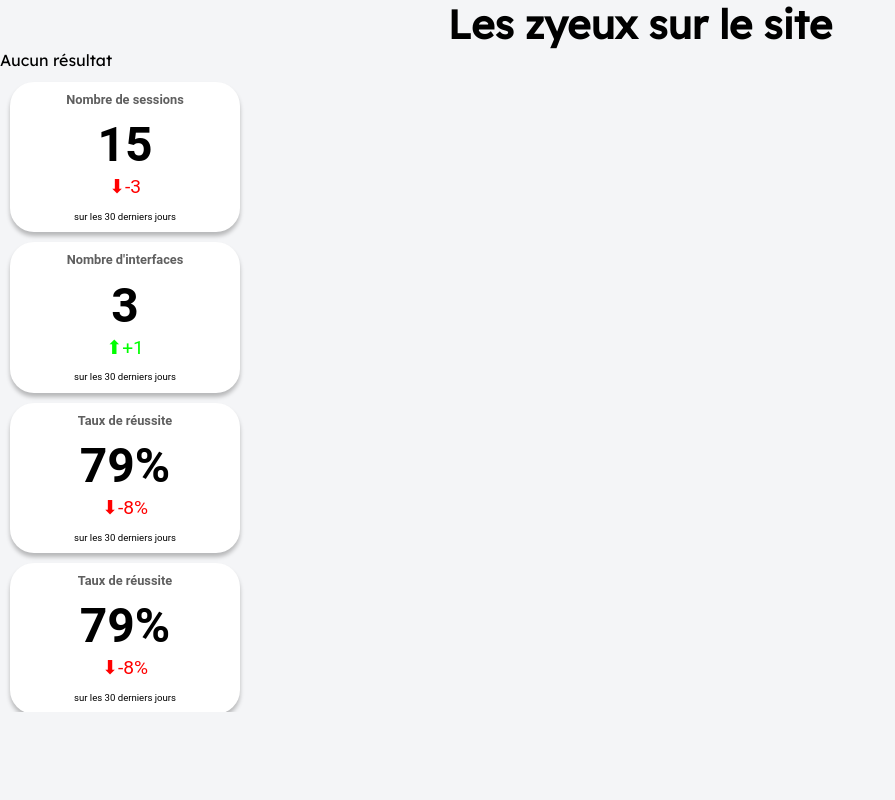
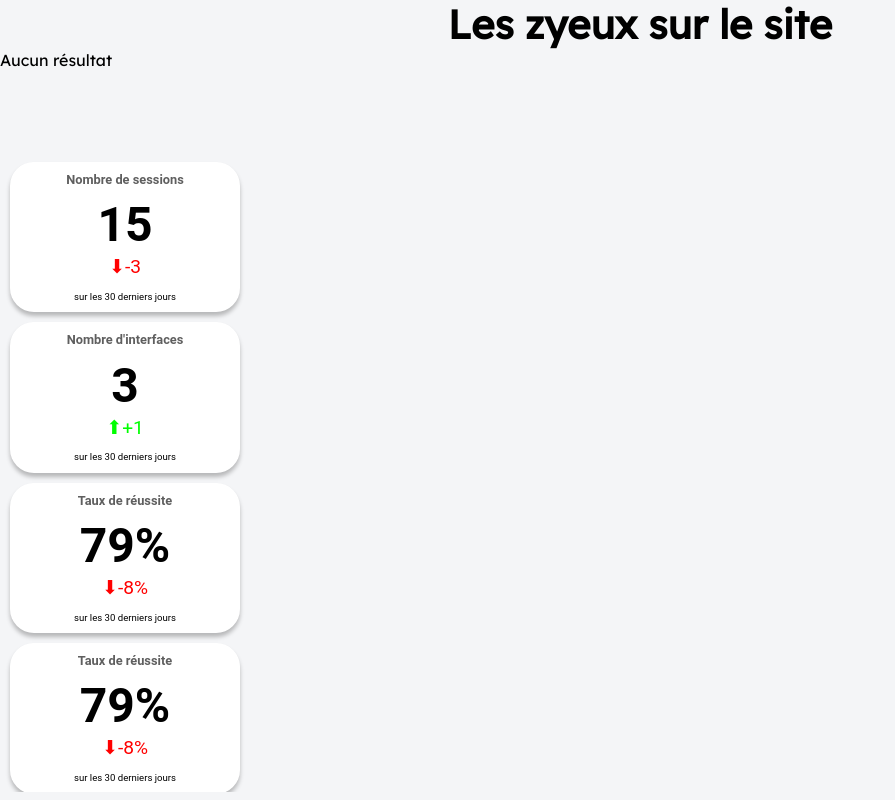
Before and after one commit to Pacefiregab/LesZieuxSurLeSite, a Symfony app: template symfony/templates/dashboard/index.html.twig in a window 1280 px wide. Shown: the whole page, without its empty margins (0-895 px from the left). Run offline with Twig, Linux system fonts and the light colour scheme; the template is opened without the code that fills it, so the values that code supplies are empty; some libraries are stand-ins or nearby versions.

Commit message:
adding id to cards + setting scroll area for stats card on dashboard

```diff
--- a/symfony/public/css/dashboard/card.css
+++ b/symfony/public/css/dashboard/card.css
@@ -31,8 +31,20 @@ div.card .info {
     margin-bottom: 8px;
 }
 
-div#dashboardStatsArea{
+div#dashboardStatsArea {
     width: fit-content;
     height: max(80vh);
-    overflow: hidden;
+    overflow-y: scroll;
+    margin-top: max(10vh)
 }
+
+div#dashboardStatsArea:before {
+    position: relative;
+    z-index: 2;
+
+    box-shadow: 0px 10px 10px -10px #000 inset;
+
+    height: 20px;
+    margin-bottom: -20px;
+    margin-right: 15px;
+}
--- a/symfony/templates/dashboard/card.html.twig
+++ b/symfony/templates/dashboard/card.html.twig
@@ -1,4 +1,4 @@
-<div class="card">
+<div class="card" id="{{ id }}">
     <h3>{{ title }}</h3>
     <span class="data">{{ data }}</span>
     {% if '+' in  evolution %}
--- a/symfony/templates/dashboard/index.html.twig
+++ b/symfony/templates/dashboard/index.html.twig
@@ -4,16 +4,17 @@
 {% block title %}My cool blog posts{% endblock %}
 
 {% block body %}
+
     <h1>Les zyeux sur le site</h1>
     {% include 'dashboard/filtrePersona.html.twig' with {'items' : personas} %}
     <div id="dashboardStatsArea">
-        {% include 'dashboard/card.html.twig' with {'title': 'Nombre de sessions', 'data':'15', 'evolution':'-3', 'info': 'sur les 30 derniers jours '} %}
-        {% include 'dashboard/card.html.twig' with {'title': "Nombre d'interfaces", 'data':'3', 'evolution':'+1', 'info': 'sur les 30 derniers jours '} %}
-        {% include 'dashboard/card.html.twig' with {'title': "Taux de réussite", 'data':'79%', 'evolution':'-8%', 'info': 'sur les 30 derniers jours '} %}
-        {% include 'dashboard/card.html.twig' with {'title': "Taux de réussite", 'data':'79%', 'evolution':'-8%', 'info': 'sur les 30 derniers jours '} %}
-        {% include 'dashboard/card.html.twig' with {'title': "Taux de réussite", 'data':'79%', 'evolution':'-8%', 'info': 'sur les 30 derniers jours '} %}
-        {% include 'dashboard/card.html.twig' with {'title': "Taux de réussite", 'data':'79%', 'evolution':'-8%', 'info': 'sur les 30 derniers jours '} %}
-        {% include 'dashboard/card.html.twig' with {'title': "Taux de réussite", 'data':'79%', 'evolution':'-8%', 'info': 'sur les 30 derniers jours '} %}
+        {% include 'dashboard/card.html.twig' with {'id' : 'nombreSessions', 'title': 'Nombre de sessions', 'data':'15', 'evolution':'-3', 'info': 'sur les 30 derniers jours '} %}
+        {% include 'dashboard/card.html.twig' with {'id' : 'nombreInterfqces', 'title': "Nombre d'interfaces", 'data':'3', 'evolution':'+1', 'info': 'sur les 30 derniers jours '} %}
+        {% include 'dashboard/card.html.twig' with {'id' : 'tquxSucces', 'title': "Taux de réussite", 'data':'79%', 'evolution':'-8%', 'info': 'sur les 30 derniers jours '} %}
+        {% include 'dashboard/card.html.twig' with {'id' : 'fwefw', 'title': "Taux de réussite", 'data':'79%', 'evolution':'-8%', 'info': 'sur les 30 derniers jours '} %}
+        {% include 'dashboard/card.html.twig' with {'id' : 'rthrh', 'title': "Taux de réussite", 'data':'79%', 'evolution':'-8%', 'info': 'sur les 30 derniers jours '} %}
+        {% include 'dashboard/card.html.twig' with {'id' : 'qwdqas', 'title': "Taux de réussite", 'data':'79%', 'evolution':'-8%', 'info': 'sur les 30 derniers jours '} %}
+        {% include 'dashboard/card.html.twig' with {'id' : 'werds', 'title': "Taux de réussite", 'data':'79%', 'evolution':'-8%', 'info': 'sur les 30 derniers jours '} %}
     </div>
 
 {% endblock %}
```
